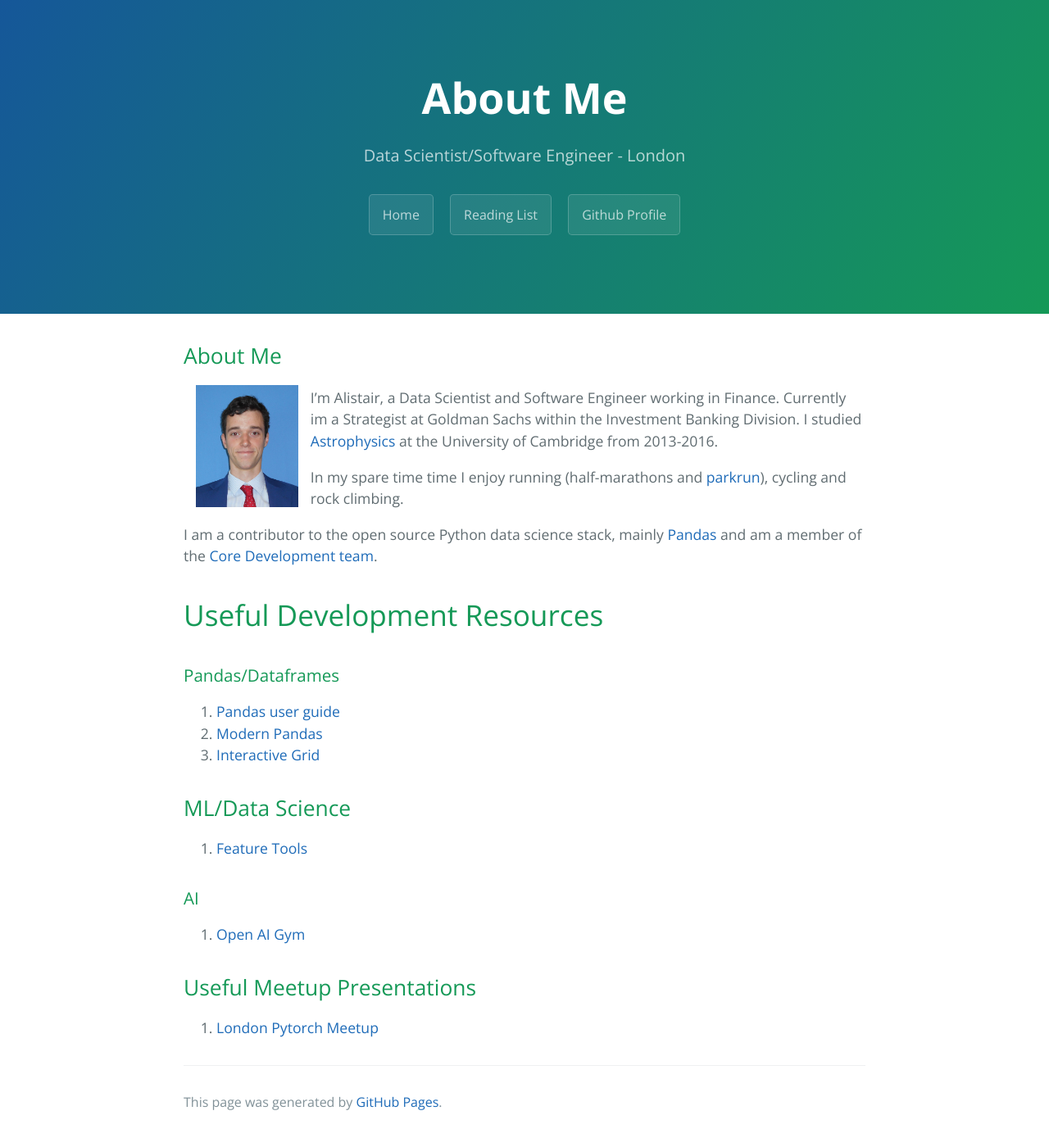
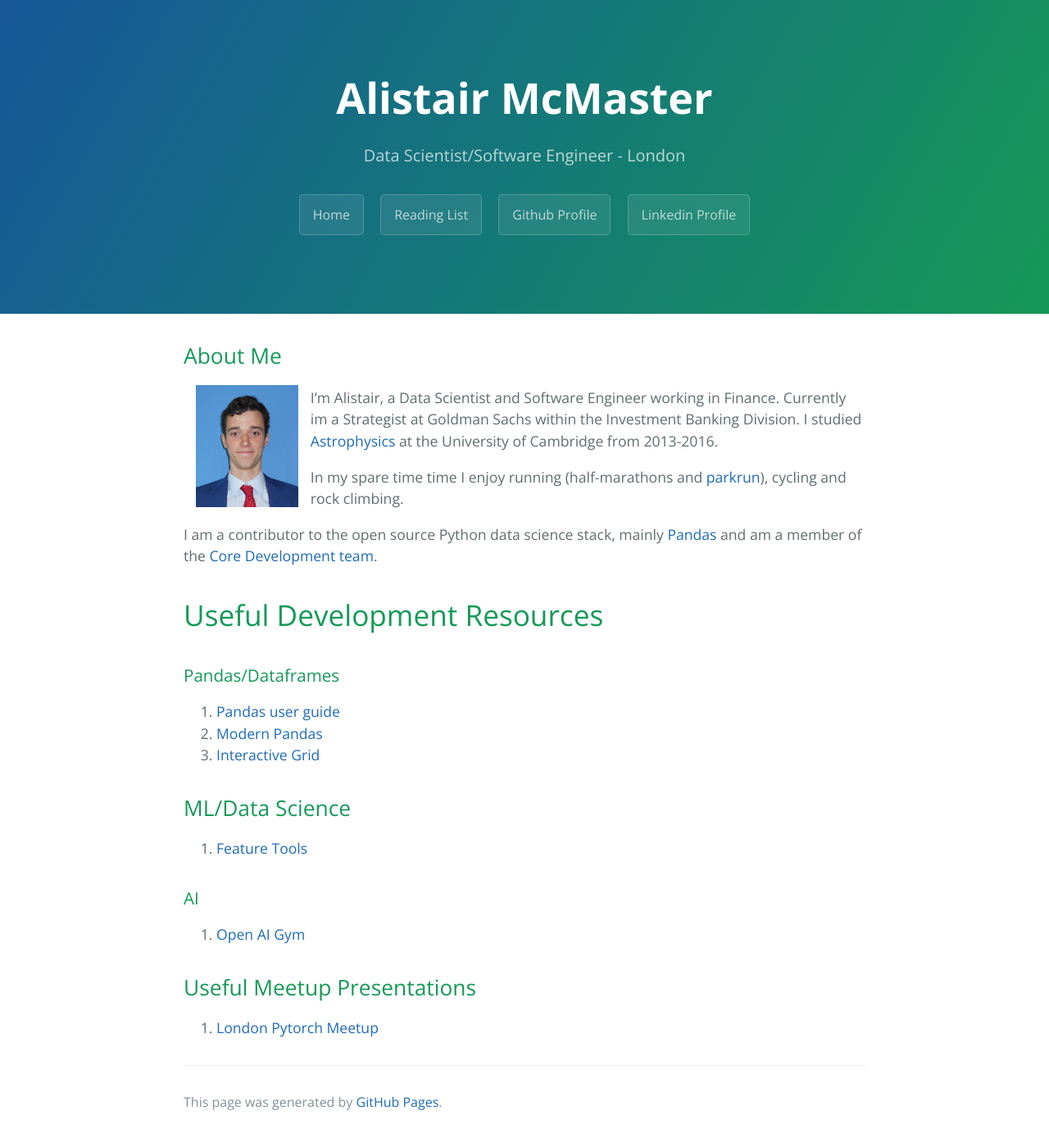
Before and after one commit to alimcmaster1/alimcmaster1.github.io, a Jekyll site: the page built from index.md, in a window 1280 px wide. Shown: the whole page at 82% size. Built offline with Jekyll 4.4.1, drawn with Linux system fonts in a browser that asks for light colours; our own code applies the rules of GitHub Pages for plain Markdown files.

Commit message:
Minor Updates

```diff
--- a/_layouts/default.html
+++ b/_layouts/default.html
@@ -30,7 +30,8 @@
       {% endif %}
         <a href="index.html" class="btn">Home</a>
         <a href="reading-list.html" class="btn">Reading List</a>
-        <a href="https://github.com/alimcmaster1" class="btn">Github Profile</a>
+        <a href="https://github.com/alimcmaster1" class="btn" target="_blank">Github Profile</a>
+        <a href="https://www.linkedin.com/in/alistair-mcmaster-695b90ab" class="btn" target="_blank">Linkedin Profile</a>
     </header>
 
     <main id="content" class="main-content" role="main">
--- a/index.md
+++ b/index.md
@@ -1,5 +1,6 @@
 ---
 layout: default
+title: Alistair McMaster
 ---
 
 ## About Me
```
Also changed, not shown: reading-list.md (+1 -1 lines).
